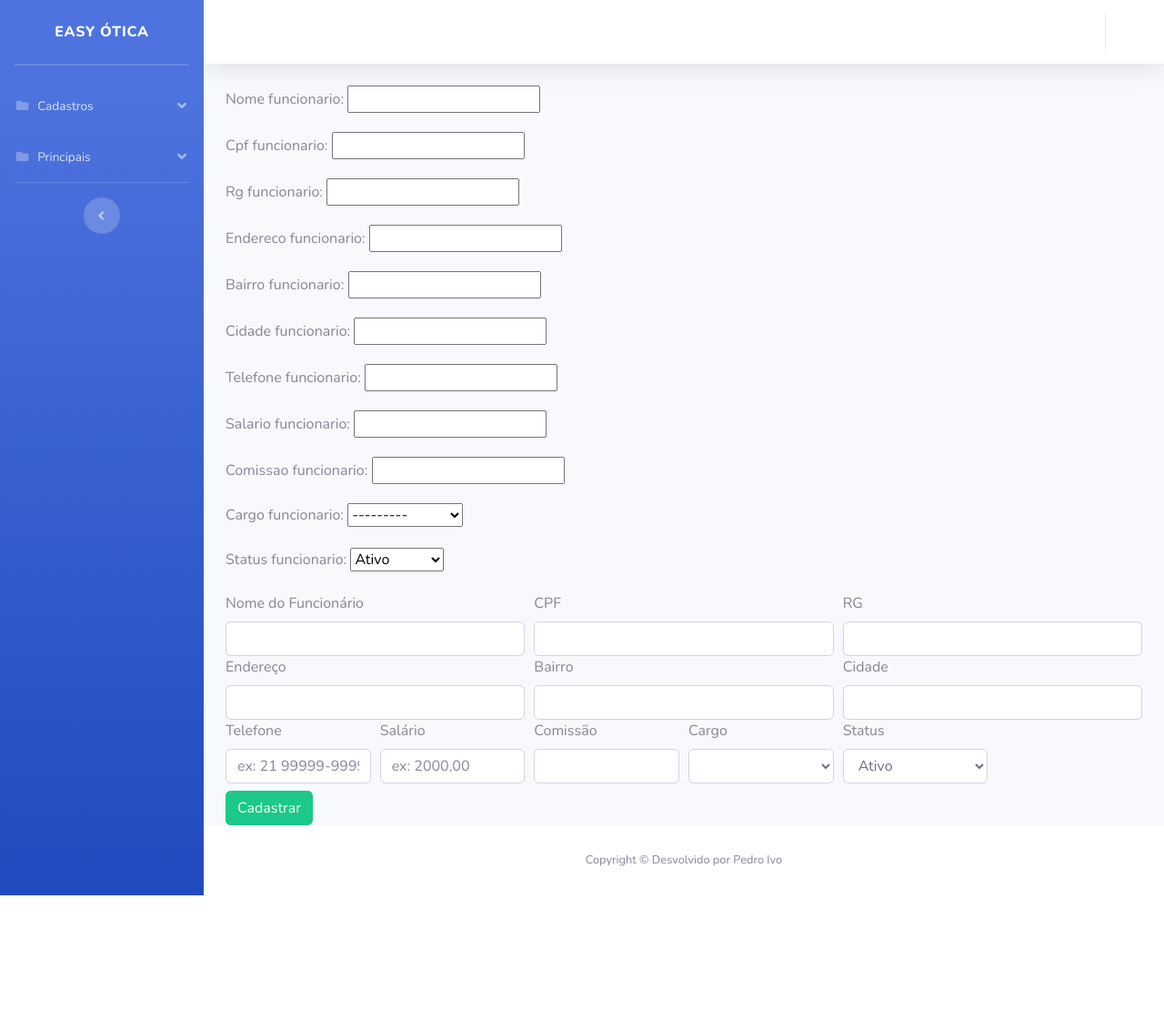
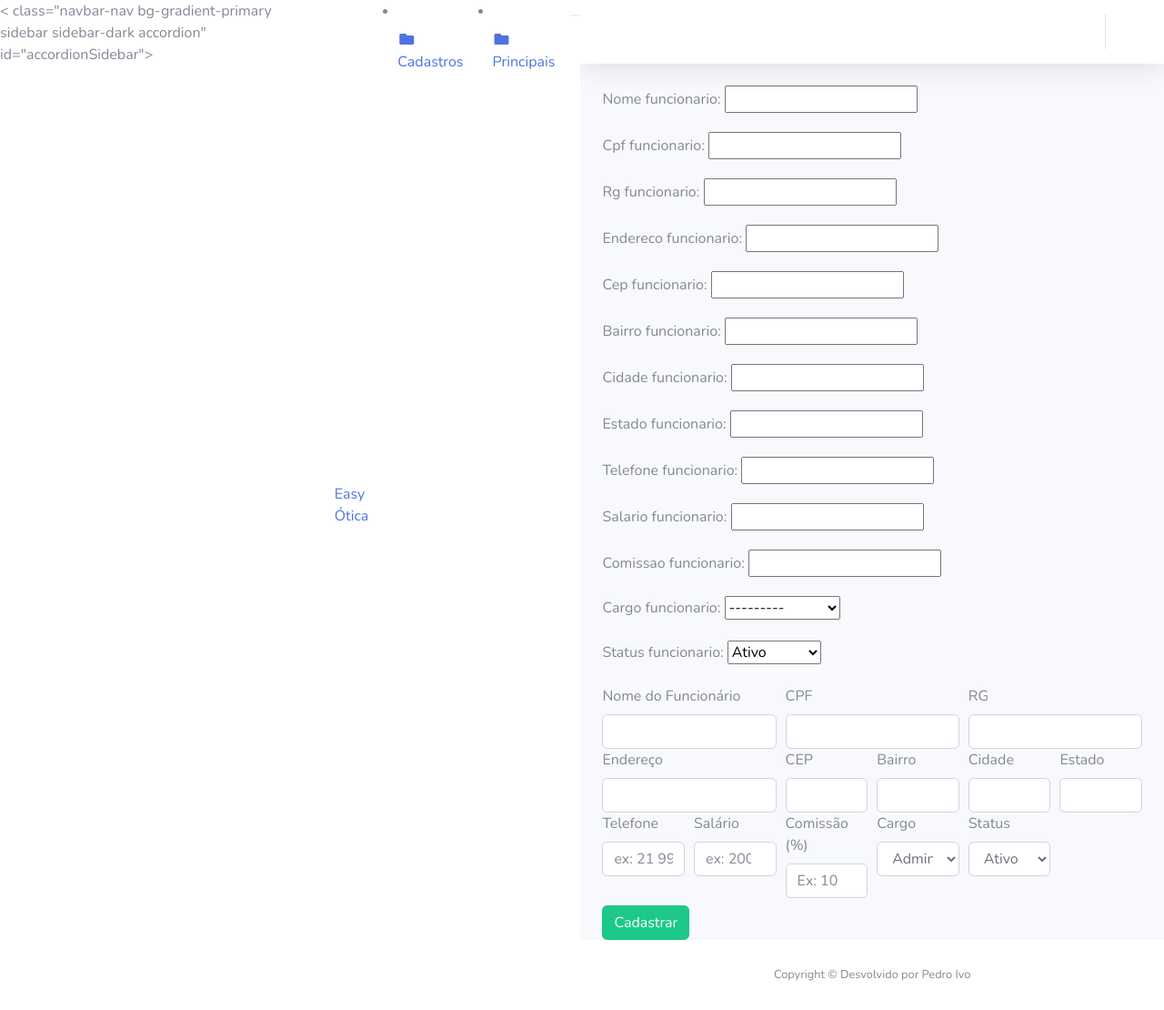
Before and after one commit to pedroivomarcelino/projeto_crud, a Django app: template templates/funcionarios/cadastrar_funcionarios.html in a window 1280 px wide. Shown: the whole page at 91% size. Before the commit the page ends 984 px from the top, so only its background shows below. Run offline with Django 5.2, Linux system fonts and the light colour scheme; the template is opened without the code that fills it: values that come from a table or form of the project are taken from there, others are empty; some libraries are stand-ins or nearby versions.

Commit message:
Implementado metodo de inserir funcionario no banco e validacao dos campos

```diff
--- a/funcionarios/forms.py
+++ b/funcionarios/forms.py
@@ -1,5 +1,12 @@
 from django import forms
 from funcionarios.models import Funcionario
+from funcionarios.validators import (
+    valida_cpf_existe,
+    valida_tamanho_cpf,
+    valida_tamanho_rg,
+    valida_formato_telefone,
+    valida_tamanho_cep
+)
 
 class FuncionarioForm(forms.ModelForm):
     class Meta:
@@ -9,11 +16,42 @@ class FuncionarioForm(forms.ModelForm):
             'cpf_funcionario',
             'rg_funcionario',
             'endereco_funcionario',
+            'cep_funcionario',
             'bairro_funcionario',
             'cidade_funcionario',
+            'estado_funcionario',
             'telefone_funcionario',
             'salario_funcionario',
             'comissao_funcionario',
             'cargo_funcionario',
             'status_funcionario'
         ]
+
+    def clean_cpf_funcionario(self):
+        """Valida CPF (tamanho e existência no banco)."""
+        cpf_funcionario = self.cleaned_data.get('cpf_funcionario')
+
+        if self.instance and self.instance.cpf_funcionario == cpf_funcionario:
+            return cpf_funcionario
+
+        valida_tamanho_cpf(cpf_funcionario)  # Verifica se tem 14 dígitos
+        valida_cpf_existe(cpf_funcionario)  # Verifica se já existe no banco
+        return cpf_funcionario
+
+    def clean_rg_funcionario(self):
+        """Valida RG (tamanho)."""
+        rg_funcionario = self.cleaned_data.get('rg_funcionario')
+        valida_tamanho_rg(rg_funcionario)
+        return rg_funcionario
+
+    def clean_telefone_funcionario(self):
+        """Valida o formato do telefone fixo."""
+        telefone_funcionario = self.cleaned_data.get('telefone_funcionario')
+        valida_formato_telefone(telefone_funcionario)
+        return telefone_funcionario
+
+    def clean_cep_funcionario(self):
+        """Valida o formato do CEP."""
+        cep_funcionario = self.cleaned_data.get('cep_funcionario')
+        valida_tamanho_cep(cep_funcionario)
+        return cep_funcionario
--- a/funcionarios/models.py
+++ b/funcionarios/models.py
@@ -15,8 +15,10 @@ class Funcionario(models.Model):
     cpf_funcionario = models.CharField(max_length=14, null=False, blank=False, unique=True)
     rg_funcionario = models.CharField(max_length=12, null=True, blank=True)
     endereco_funcionario = models.CharField(max_length=255, null=False, blank=False)
+    cep_funcionario = models.CharField(max_length=9, null=True, blank=True)
     bairro_funcionario = models.CharField(max_length=100, null=False, blank=False)
     cidade_funcionario = models.CharField(max_length=100, null=False, blank=False)
+    estado_funcionario = models.CharField(max_length=20, null=True, blank=True)
     telefone_funcionario = models.CharField(max_length=15, null=True, blank=True)
     salario_funcionario = models.DecimalField(max_digits=10, decimal_places=2, null=False, blank=False)
     comissao_funcionario = models.IntegerField(null=True, blank=True)
--- a/funcionarios/urls.py
+++ b/funcionarios/urls.py
@@ -1,6 +1,7 @@
 from django.urls import path
-from funcionarios.views import cadastrarFuncionarios
+from funcionarios.views import cadastrarFuncionarios, inserirFuncionario
 
 urlpatterns = [
     path('cadastrar-funcionarios', cadastrarFuncionarios, name='cadastrar-funcionarios'),
+    path('inserir-funcionario', inserirFuncionario, name='inserir-funcionario'),
 ]
--- a/templates/funcionarios/cadastrar_funcionarios.html
+++ b/templates/funcionarios/cadastrar_funcionarios.html
@@ -4,7 +4,7 @@
 
     {% include 'partials/_alertas.html' %}
 
-    <form  method="POST" action="#">
+    <form  method="POST" action="{% url 'inserir-funcionario' %}">
 
     {% csrf_token %}
     {{ form.as_p }}
@@ -32,14 +32,24 @@
             <input type="text" name="endereco_funcionario" class="form-control" id="endereco_funcionario" required/>
         </div>
 
-        <div class="col-md-4">
+        <div class="col-md-2">
+            <label for="cep_funcionario" class="form-label">CEP</label>
+            <input type="text" name="cep_funcionario" class="form-control" id="cep_funcionario" required/>
+        </div>
+
+        <div class="col-md-2">
             <label for="bairro_funcionario" class="form-label">Bairro</label>
             <input type="text" name="bairro_funcionario" class="form-control" id="bairro_funcionario" required/>
         </div>
 
-        <div class="col-md-4">
+        <div class="col-md-2">
             <label for="cidade_funcionario" class="form-label">Cidade</label>
             <input type="text" name="cidade_funcionario" class="form-control" id="cidade_funcionario" required/>
+        </div>
+
+        <div class="col-md-2">
+            <label for="estado_funcionario" class="form-label">Estado</label>
+            <input type="text" name="estado_funcionario" class="form-control" id="estado_funcionario" required/>
         </div>
     </div>
 
@@ -55,22 +65,21 @@
         </div>
 
         <div class="col-2">
-            <label for="comissao_funcionario" class="form-label">Comissão</label>
-            <input type="number" name="comissao_funcionario"  class="form-control" id="comissao_funcionario" required/>
+            <label for="comissao_funcionario" class="form-label">Comissão (%)</label>
+            <input type="number" name="comissao_funcionario"  class="form-control" id="comissao_funcionario" placeholder="Ex: 10" required/>
         </div>
 
         <div class="col-2">
             <label for="cargo_funcionario">Cargo</label>
-            <select id="cargo_funcionario" class="form-control" required>
-              <option selected></option>
-              <option value="administrativo">Administrativo</option>
+            <select name="cargo_funcionario" id="cargo_funcionario" class="form-control" required>
+              <option value="administrativo" selected>Administrativo</option>
               <option value="vendedor">Vendedor</option>
             </select>
         </div>
 
         <div class="col-2">
             <label for="status_funcionario">Status</label>
-            <select id="status_funcionario" class="form-control" required>
+            <select name="status_funcionario" id="status_funcionario" class="form-control" required>
               <option value="ativo" selected>Ativo</option>
             </select>
         </div>
--- a/templates/partials/_alertas.html
+++ b/templates/partials/_alertas.html
@@ -7,9 +7,6 @@
         style="width: 100%; font-size: 1rem; padding: 10px 20px;"
       >
         {{ message }}
-        <button type="button" class="close" data-dismiss="alert" aria-label="Close" style="top: 5px; right: 10px;">
-          <span aria-hidden="true">&times;</span>
-        </button>
       </div>
     {% endfor %}
   </div>
--- a/templates/partials/_sidebar.html
+++ b/templates/partials/_sidebar.html
@@ -1,7 +1,7 @@
 {% load static %}
 
 <!-- Sidebar -->
-<ul class="navbar-nav bg-gradient-primary sidebar sidebar-dark accordion" id="accordionSidebar">
+< class="navbar-nav bg-gradient-primary sidebar sidebar-dark accordion" id="accordionSidebar">
 
     <!-- Sidebar - Brand -->
     <a class="sidebar-brand d-flex align-items-center justify-content-center" href="{%url 'index' %}">
```
Also changed, not shown: funcionarios/validators.py (+29 -0 lines), funcionarios/views.py (+24 -1 lines), db.sqlite3, funcionarios/migrations/0002_funcionario_cep_funcionario_and_more.py (added).
